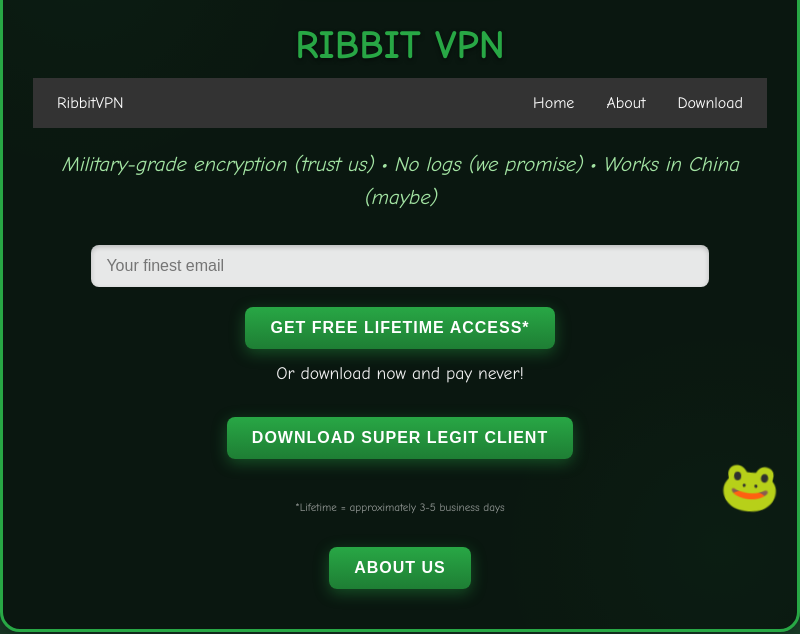
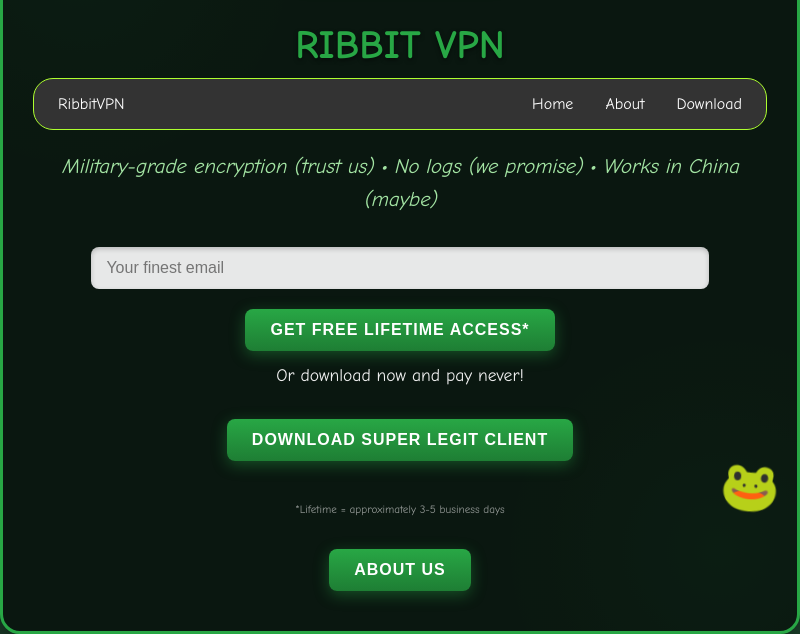
Before and after one commit to RibbitVPN/ribbitvpn.github.io, an Electron app: page index.html in a window 800 px wide. Shown: the part 245-879 px from the top of the page. Drawn offline with Linux system fonts and the light colour scheme.

Commit message:
more ribbit navbar

```diff
--- a/styles.css
+++ b/styles.css
@@ -326,6 +326,8 @@ footer {
       align-items: center;
       background-color: #333;
       padding: 0.5rem 1rem;
+      border: solid 1px greenyellow;
+      border-radius: 20px;
     }
 
     .navbar a {
```
